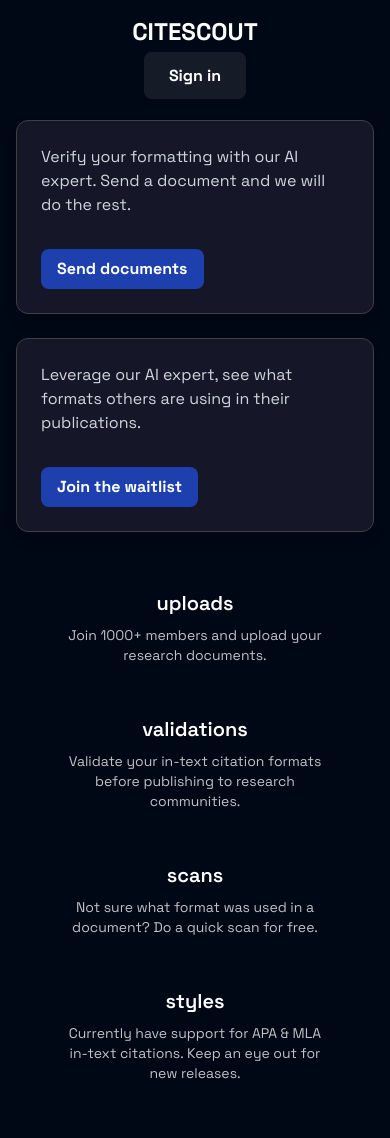
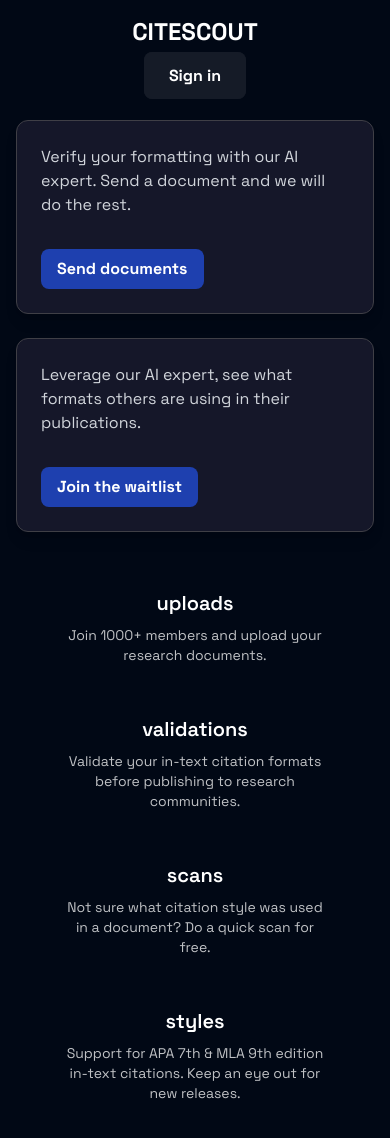
Before and after one commit to edem8/citeScout, a Next.js app: page / in a window 390 px wide. Shown: the top 1138 px of the page. Built offline with nearby package versions, Linux system fonts and the light colour scheme.

Commit message:
feat: No citings found

```diff
--- a/src/app/globals.css
+++ b/src/app/globals.css
@@ -4,15 +4,15 @@
 
 :root {
   --foreground-rgb: 0, 0, 0;
-  --background-start-rgb: 1, 8, 21; /* Updated to 010815 */
-  --background-end-rgb: 1, 8, 21;   /* Updated to 010815 */
+  --background-start-rgb: 1, 8, 21;
+  --background-end-rgb: 1, 8, 21;
 }
 
 @media (prefers-color-scheme: dark) {
   :root {
     --foreground-rgb: 255, 255, 255;
-    --background-start-rgb: 1, 8, 21; /* Updated to 010815 */
-    --background-end-rgb: 1, 8, 21;   /* Updated to 010815 */
+    --background-start-rgb: 1, 8, 21;
+    --background-end-rgb: 1, 8, 21;
   }
 }
 
--- a/src/app/page.tsx
+++ b/src/app/page.tsx
@@ -91,7 +91,7 @@
         >
           <h2 className="mb-2 text-xl md:text-2xl font-semibold">scans</h2>
           <p className="m-0 max-w-[30ch] text-sm opacity-75">
-            Not sure what format was used in a document? Do a quick scan for
+            Not sure what citation style was used in a document? Do a quick scan for
             free.
           </p>
         </a>
@@ -103,7 +103,7 @@
         >
           <h2 className="mb-2 text-xl md:text-2xl font-semibold">styles</h2>
           <p className="m-0 max-w-[30ch] text-sm opacity-75">
-            Currently have support for APA & MLA in-text citations. Keep an eye
+            Support for APA 7th & MLA 9th edition in-text citations. Keep an eye
             out for new releases.
           </p>
         </a>
--- a/src/app/statistics/page.tsx
+++ b/src/app/statistics/page.tsx
@@ -49,7 +49,12 @@
         <div className="text-zinc-500 text-2xl font-bold mb-8 text-center">
           Statistics
         </div>
-        <div className="     shadow-lg rounded-xl border border-[#2c2c3a] p-6">
+        <div className="shadow-lg rounded-xl border border-[#2c2c3a] p-6">
+          {totalCitations === 0 ? (
+            <p className="text-center text-zinc-400">
+              Sorry :), No related citations in this document.
+            </p>
+          ) : (
             <ul className="space-y-4">
               <li className="flex justify-between">
                 <span className="text-zinc-200 font-bold">Citation style</span>
@@ -64,17 +69,20 @@
                 <span className="text-zinc-400">{validCitations}</span>
               </li>
               <li className="flex justify-between">
-              <span className="text-zinc-200 font-bold">Invalid citations</span>
+                <span className="text-zinc-200 font-bold">
+                  Invalid citations
+                </span>
                 <span className="text-zinc-400">{invalidCitations}</span>
               </li>
             </ul>
+          )}
         </div>
       </div>
 
       <div className="relative z-[-1] flex place-items-center before:absolute before:h-[300px] before:w-full before:-translate-x-1/2 before:rounded-full before:bg-gradient-radial before:from-[#19192cdd] before:to-transparent before:blur-2xl before:content-[''] after:absolute after:-z-20 after:h-[180px] after:w-full after:translate-x-1/3 after:bg-gradient-conic after:from-[#1a1a2e] after:via-[#0141ff64] after:blur-2xl after:content-[''] before:dark:opacity-10 after:dark:opacity-40 sm:before:w-[480px] sm:after:w-[240px] before:lg:h-[360px]"></div>
 
       <div className="w-full max-w-md sm:max-w-lg text-center mt-4">
-        {!viewIssues ? (
+        {totalCitations === 0 ? null : !viewIssues ? (
           <>
             <div className="mb-4">
               <img
@@ -86,7 +94,7 @@
               />
               <p className="text-lg font-medium mt-2 text-zinc-400">
                 {invalidCitations > 0
-                  ? "View issues detected in the document."
+                  ? "Citation issues detected in the document."
                   : "Hooray 🎉, no issues with your document."}
               </p>
             </div>
@@ -95,14 +103,14 @@
               {invalidCitations > 0 ? (
                 <button
                   onClick={handleViewIssues}
-                  className="px-6 sm:px-8 py-2 max-w-xs mx-auto bg-blue-800 text-white rounded-lg hover:bg-blue-700"
+                  className="px-6 sm:px-12 py-2 max-w-xs mx-auto bg-blue-800 text-white rounded-lg hover:bg-blue-700"
                 >
                   View citation issues
                 </button>
               ) : (
                 <button
                   onClick={handleScanNewDocument}
-                  className="px-6 sm:px-8 py-2 max-w-xs mx-auto bg-blue-800 text-white rounded-lg hover:bg-blue-700"
+                  className="px-6 sm:px-12 py-2 max-w-xs mx-auto bg-blue-800 text-white rounded-lg hover:bg-blue-700"
                 >
                   Scan new documents
                 </button>
--- a/src/app/upload/page.tsx
+++ b/src/app/upload/page.tsx
@@ -109,7 +109,7 @@
               className="mt-2 px-3 block w-full bg-gray-800 text-white border border-gray-600 rounded-md shadow-sm focus:border-blue-500 focus:ring focus:ring-blue-500 focus:ring-opacity-50 h-12"
             >
               <option value="APA 7th edition">APA 7th edition</option>
-              <option value="MLA edition">MLA edition</option>
+              <option value="MLA 9th edition">MLA 9th edition</option>
             </select>
           </div>
 
```
Lines whose indentation alone changed are shown as unchanged.
